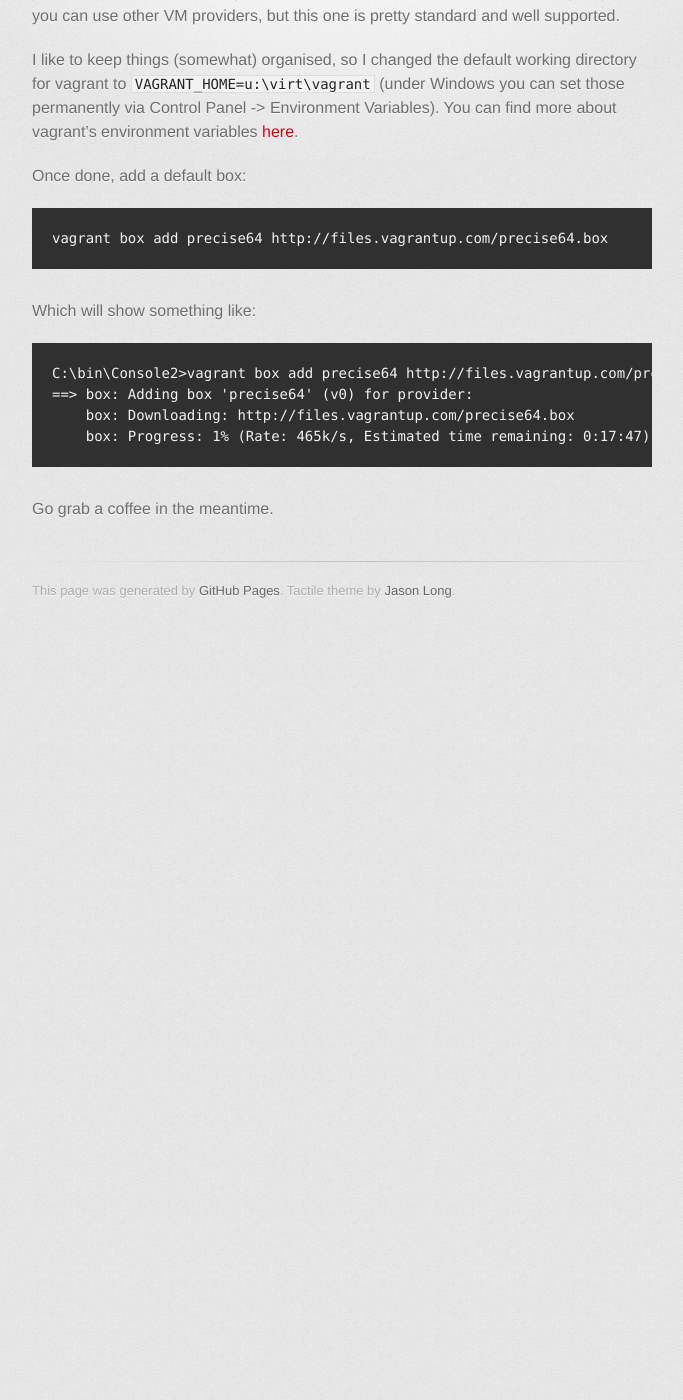
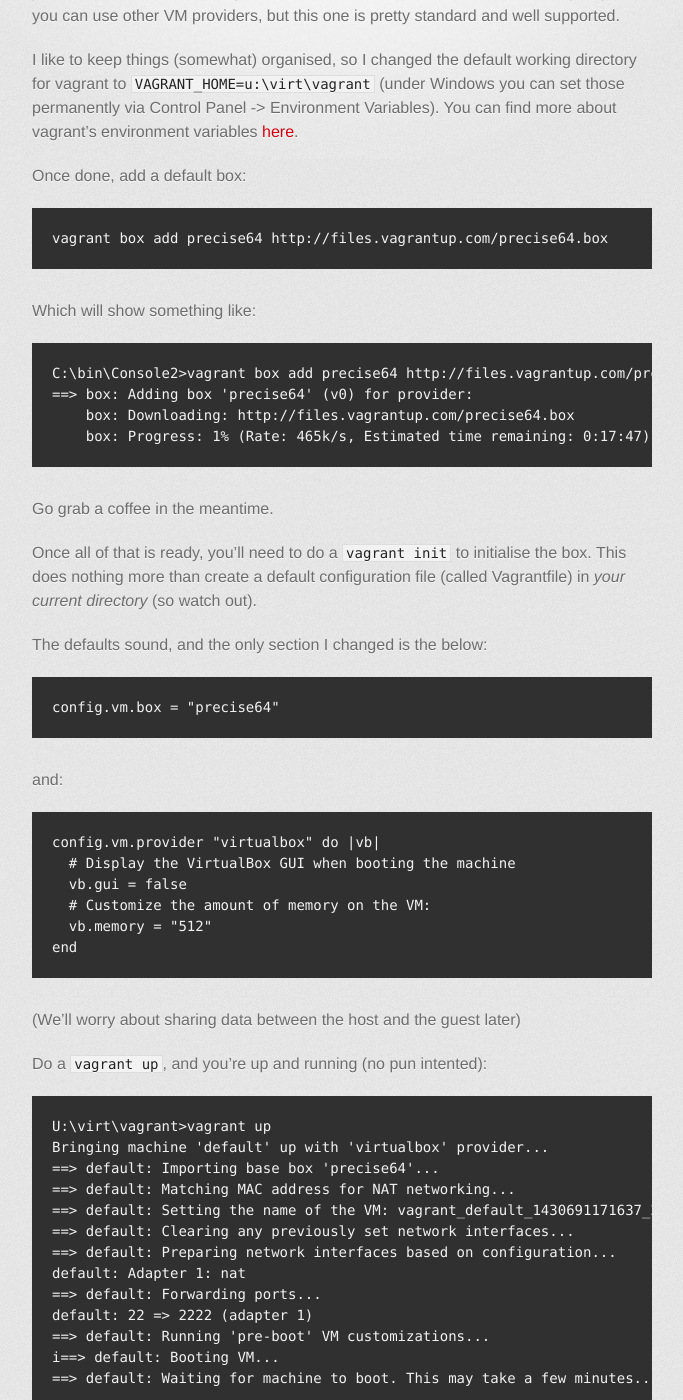
Before and after one commit to axiomiety/axiomiety.github.io, a Jekyll site: the page built from articles/misc_vagrant-intro.markdown, in a window 1280 px wide and 1400 px high, scrolled down 414 px. Shown: the whole window, without its empty margins (298-981 px from the left). Built offline with Jekyll 4.4.1, drawn with Linux system fonts in a browser that asks for light colours; nearby versions of some CDN libraries; some web fonts are replaced; before the commit the page ends 1044 px from its top, so only the background shows below that; some of the changed text lies outside the part shown.

Commit message:
small update

```diff
--- a/articles/misc_vagrant-intro.markdown
+++ b/articles/misc_vagrant-intro.markdown
@@ -24,3 +24,69 @@ Which will show something like:
         box: Progress: 1% (Rate: 465k/s, Estimated time remaining: 0:17:47))
 
 Go grab a coffee in the meantime.
+
+Once all of that is ready, you'll need to do a `vagrant init` to initialise the box. This does nothing more than create a default configuration file (called Vagrantfile) in *your current directory* (so watch out).
+
+The defaults sound, and the only section I changed is the below:
+
+    config.vm.box = "precise64"
+
+and:
+
+    config.vm.provider "virtualbox" do |vb|
+      # Display the VirtualBox GUI when booting the machine
+      vb.gui = false
+      # Customize the amount of memory on the VM:
+      vb.memory = "512"
+    end
+
+(We'll worry about sharing data between the host and the guest later)
+
+Do a `vagrant up`, and you're up and running (no pun intented):
+
+    U:\virt\vagrant>vagrant up
+    Bringing machine 'default' up with 'virtualbox' provider...
+    ==> default: Importing base box 'precise64'...
+    ==> default: Matching MAC address for NAT networking...
+    ==> default: Setting the name of the VM: vagrant_default_1430691171637_21594
+    ==> default: Clearing any previously set network interfaces...
+    ==> default: Preparing network interfaces based on configuration...
+    default: Adapter 1: nat
+    ==> default: Forwarding ports...
+    default: 22 => 2222 (adapter 1)
+    ==> default: Running 'pre-boot' VM customizations...
+    i==> default: Booting VM...
+    ==> default: Waiting for machine to boot. This may take a few minutes...
+
+Time to log into the box!
+
+    U:\virt\vagrant>vagrant ssh
+    `ssh` executable not found in any directories in the %PATH% variable. Is an
+    SSH client installed? Try installing Cygwin, MinGW or Git, all of which
+    contain an SSH client. Or use your favorite SSH client with the following
+    authentication information shown below:
+
+    Host: 127.0.0.1
+    Port: 2222
+    Username: vagrant
+    Private key: U:/virt/vagrant/.vagrant/machines/default/virtualbox/private_key
+
+Oh wait... Okay - time to fire up PuTTY. But reforehand note that the 'Private key' defined above is not directly compatible with PuTTY (see [here](https://github.com/Varying-Vagrant-Vagrants/VVV/wiki/Connect-to-Your-Vagrant-Virtual-Machine-with-PuTTY) for more info - you'll have to use PuTTYgen to convert between formats).
+
+Set up the key as such:
+
+![vagrant_putty](../images/vagrant_putty.png)
+
+And voila - you're in!
+
+    login as: vagrant
+    Authenticating with public key "imported-openssh-key"
+    Welcome to Ubuntu 12.04 LTS (GNU/Linux 3.2.0-23-generic x86_64)
+
+     * Documentation:  https://help.ubuntu.com/
+     New release '14.04.2 LTS' available.
+     Run 'do-release-upgrade' to upgrade to it.
+
+     Welcome to your Vagrant-built virtual machine.
+     Last login: Fri Sep 14 06:23:18 2012 from 10.0.2.2
+     vagrant@precise64:~$
```
Also changed, not shown: images/vagrant_putty.png (added).
